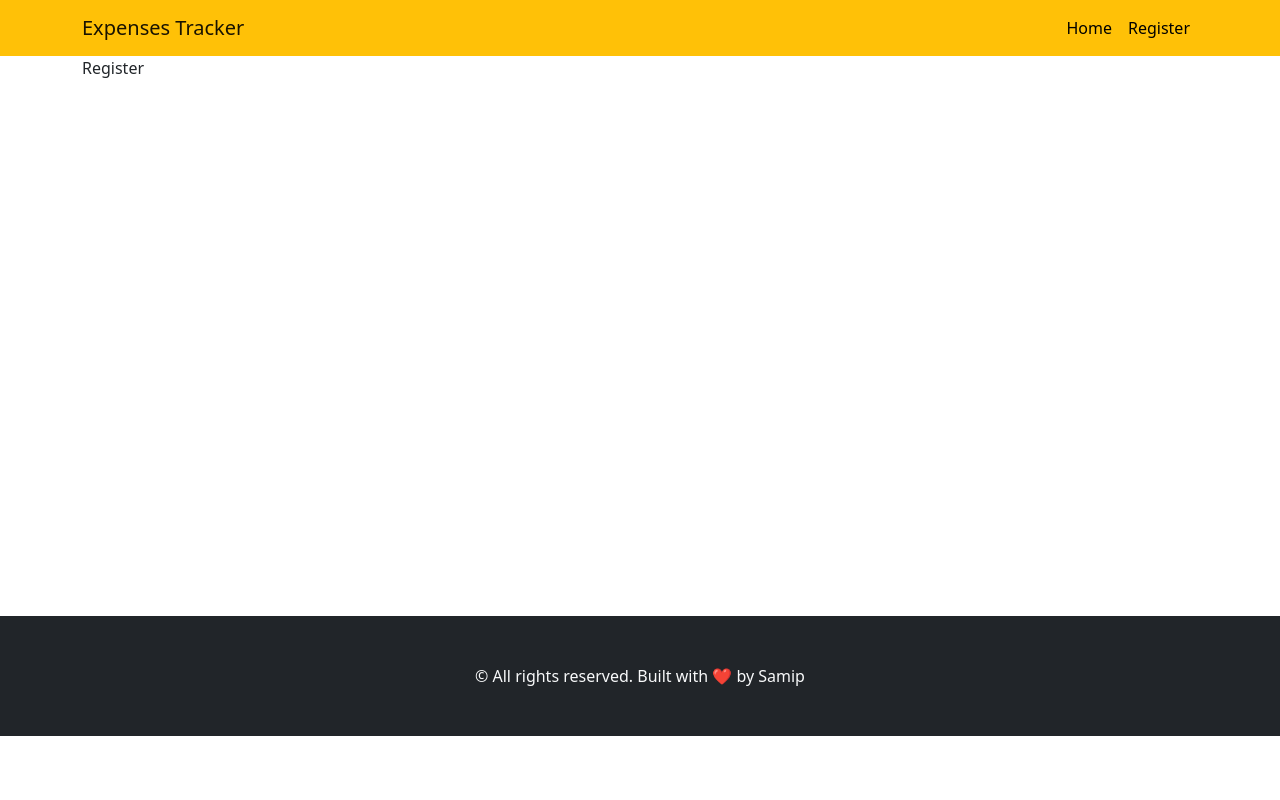
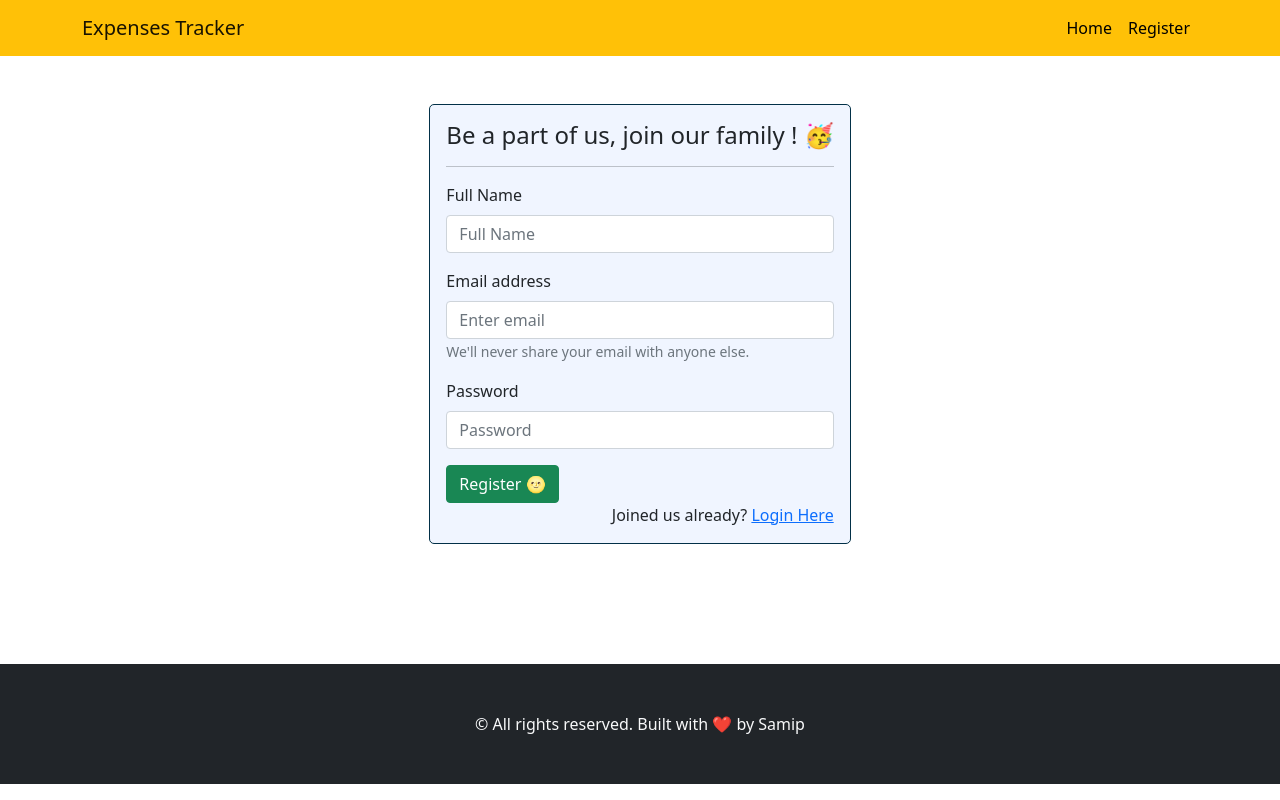
Before and after one commit to comingback2life/expenses-tracker-fullstack, a React (Create React App) app in the folder expenses-tracker-frontend/: page /register in a window 1280 px wide. Built offline with nearby package versions, Linux system fonts and the light colour scheme.

Commit message:
Login and Register Page done

```diff
--- a/expenses-tracker-frontend/src/App.css
+++ b/expenses-tracker-frontend/src/App.css
@@ -10,7 +10,8 @@ color: black !important;
   align-items: center;
 }
 .login-comp form{
-  background-color: #bde0fe;
+  background-color: #f0f5ff;
+  border:1px #023047 solid;
   padding: 1rem;
   border-radius: 5px;
   min-height: 250px;
--- /dev/null
+++ b/expenses-tracker-frontend/src/components/register/Register.js
@@ -0,0 +1,36 @@
+import React from 'react'
+import { Button, Form } from 'react-bootstrap';
+import {Link} from 'react-router-dom';
+export const Register = () => {
+  return (
+    <div className="login-comp mt-5">
+    <Form>
+      <h4>Be a part of us, join our family ! 🥳</h4>
+      <hr/>
+      <Form.Group className="mb-3" controlId="formBasicEmail">
+    <Form.Label>Full Name</Form.Label>
+    <Form.Control type="text" placeholder="Full Name" />
+  </Form.Group>
+  <Form.Group className="mb-3" controlId="formBasicEmail">
+    <Form.Label>Email address</Form.Label>
+    <Form.Control type="email" placeholder="Enter email" />
+    <Form.Text className="text-muted">
+      We'll never share your email with anyone else.
+    </Form.Text>
+  </Form.Group>
+
+
+  <Form.Group className="mb-3" controlId="formBasicPassword">
+    <Form.Label>Password</Form.Label>
+    <Form.Control type="password" placeholder="Password" />
+  </Form.Group>
+  <Button variant="success" type="submit">
+  Register 🌝
+  </Button>
+  <div className="text-end">
+    Joined us already? <Link to='/'>Login Here</Link>
+  </div>
+</Form>
+</div>
+  )
+}
--- a/expenses-tracker-frontend/src/pages/LoginPage.js
+++ b/expenses-tracker-frontend/src/pages/LoginPage.js
@@ -1,6 +1,6 @@
 import React from 'react'
 import { MainLayout } from '../components/Layout/MainLayout';
-import { Login } from '../components/Login/Login';
+import { Login } from '../components/login/Login';
 
 export const LoginPage = () => {
   return (
--- a/expenses-tracker-frontend/src/pages/RegisterPage.js
+++ b/expenses-tracker-frontend/src/pages/RegisterPage.js
@@ -1,8 +1,12 @@
 import React from 'react'
 import { MainLayout } from '../components/Layout/MainLayout';
+import { Register } from '../components/register/Register';
 
 export const RegisterPage = () => {
   return (
-    <MainLayout>Register</MainLayout>
+    <MainLayout>
+
+      <Register/>
+    </MainLayout>
   )
 }
```
